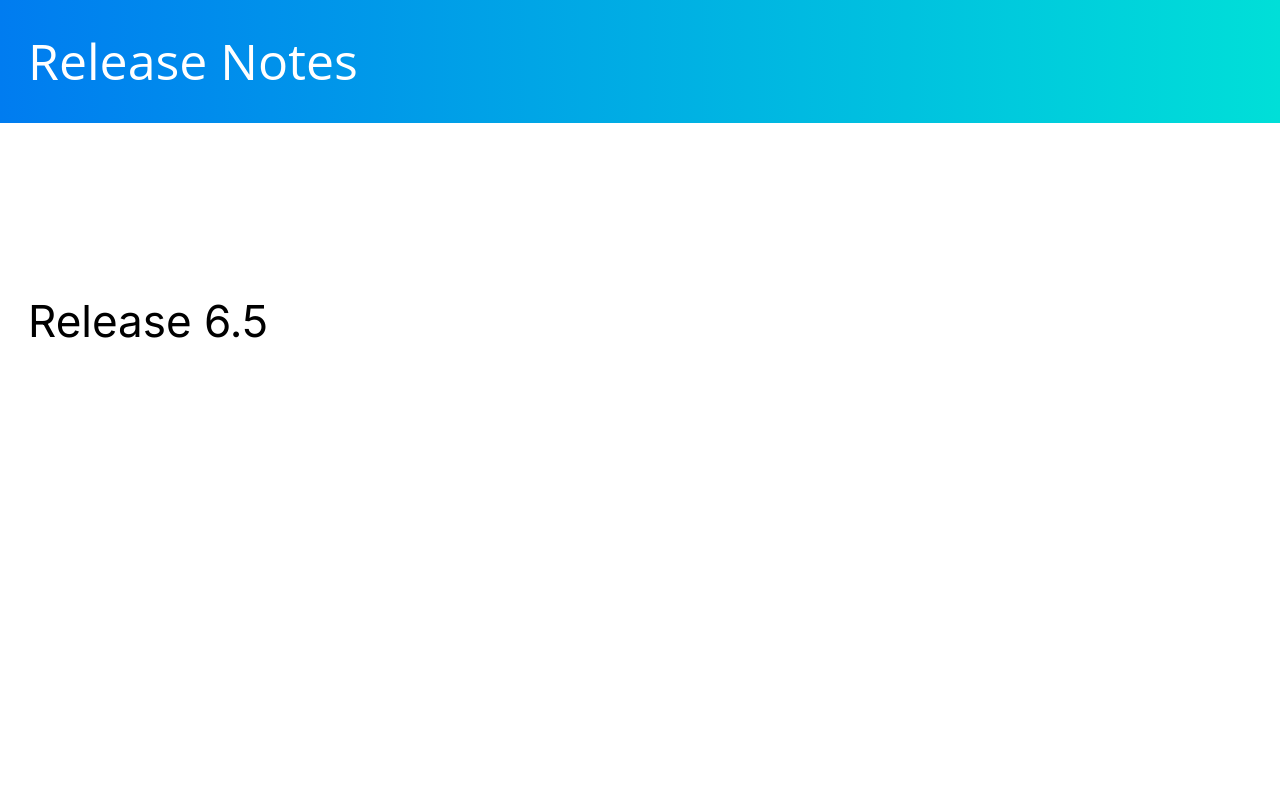
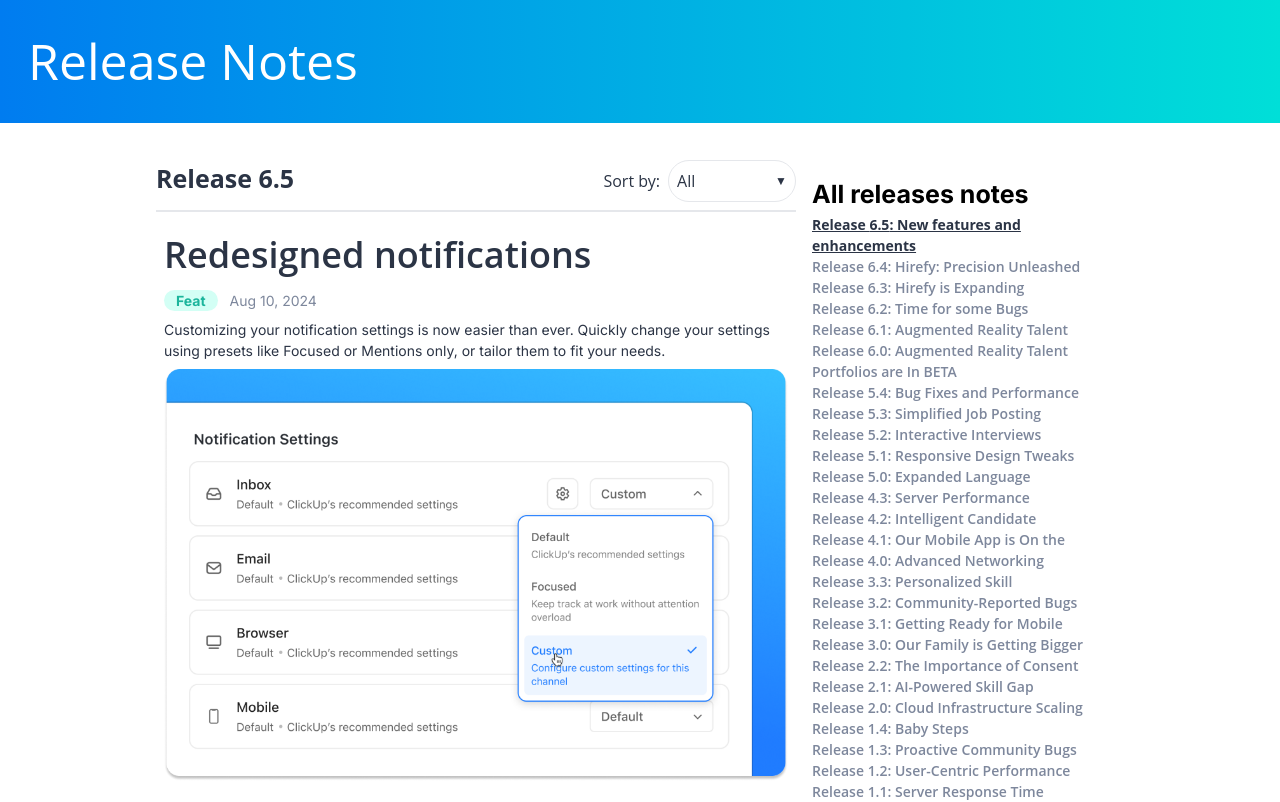
Before and after one commit to Enzo-cam/hirefy-challenge, a Next.js app: page / in a window 1280 px wide. Shown: the top 802 px of the page. Built offline with nearby package versions, Linux system fonts and the light colour scheme.

Commit message:
Feat: ReleasesNotesTimeline and AllReleasesNotes

```diff
--- a/src/app/page.tsx
+++ b/src/app/page.tsx
@@ -1,14 +1,26 @@
-
 import releasesTimeline from '../utils/releasesTimeline.json'
+import releasesNotes from  '../utils/releasesNotes.json'
+import ReleaseNotesTimeline from '@/Components/ReleaseNotesTimeline';
+import AllReleasesNotes from '@/Components/AllReleasesNotes';
 
 export default function Home() {
-  console.log(releasesTimeline)
+  const releasesTimelineData = releasesTimeline;
+  const releasesNotesData = releasesNotes;
+
   return (
-    <main className="flex min-h-screen flex-col px-7">
-      <h1 className='mt-32 text-h1' >
-        {releasesTimeline.releaseVersion}
-      </h1>
+    <main className="lg:grid lg:grid-cols-3 gap-4 px-7 lg:mx-32 min-h-screen">
+      <div className="col-span-2">
+        <ReleaseNotesTimeline
+          releasesData={releasesTimelineData}
+        />
+      </div>
 
+      {/* Componente AllReleasesNotes ocupando 1/3 del espacio */}
+      <div className="col-span-1">
+        <AllReleasesNotes
+          releasesNotes={releasesNotesData}
+        />
+      </div>
     </main>
   );
 }
```
